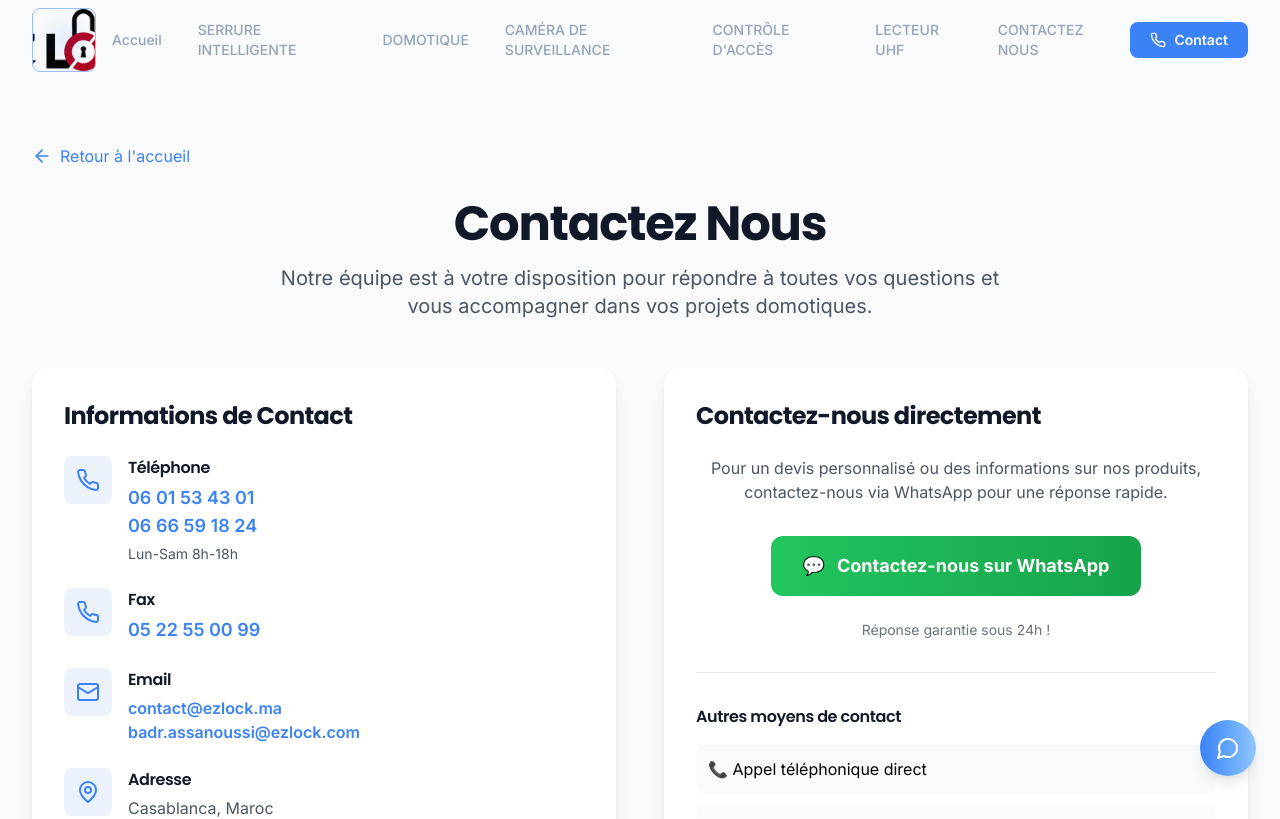
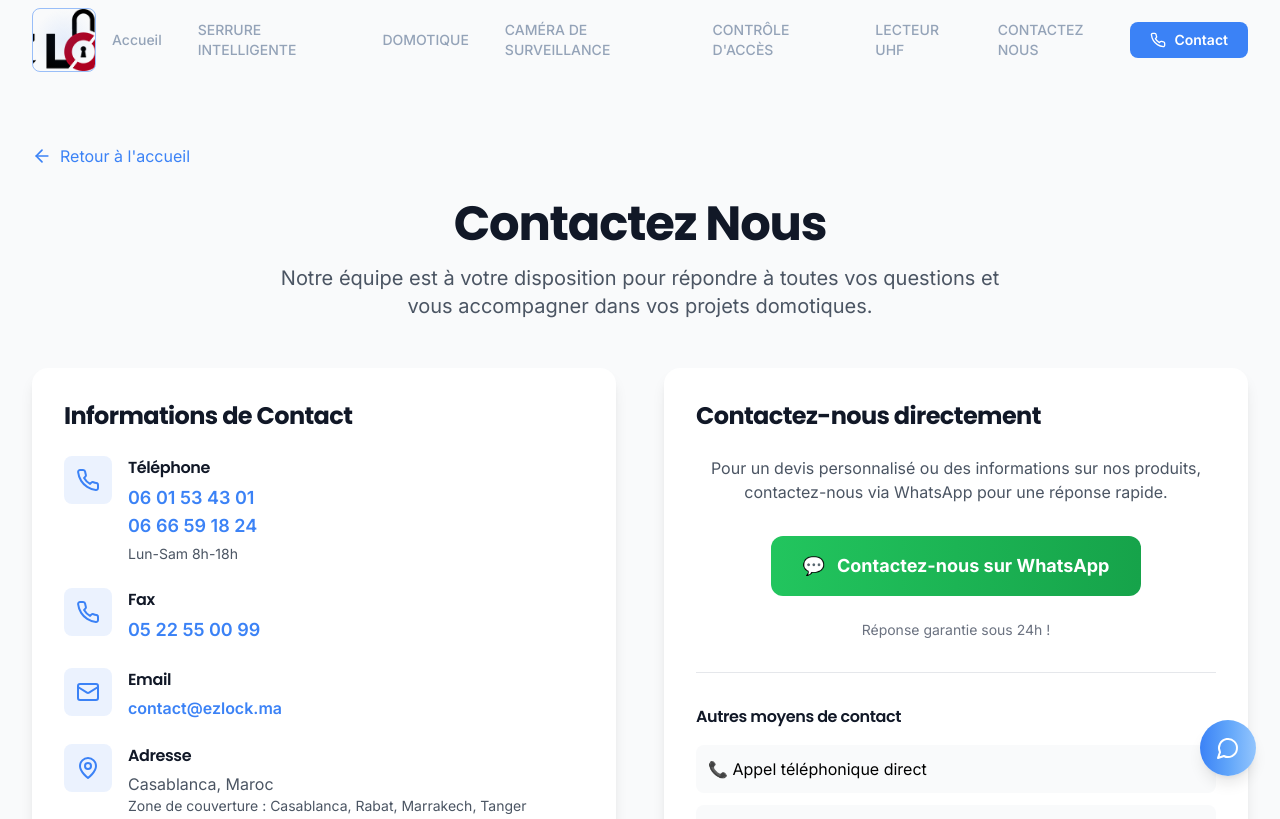
Before and after one commit to solexo/ezlock, a React (Vite) app: page /contact in a window 1280 px wide. Shown: the top 819 px of the page. Built offline with nearby package versions, Linux system fonts and the light colour scheme.

Commit message:
Remove badr.assanoussi@ezlock.com email from contact page and structured data

```diff
--- a/index.html
+++ b/index.html
@@ -178,7 +178,6 @@
       "image": "https://ezlock.ma/images/logo_resized.webp",
       "telephone": ["+212601534301", "+212666591824"],
       "faxNumber": "+212522550099",
-      "email": "badr.assanoussi@ezlock.com",
       "address": {
         "@type": "PostalAddress",
         "addressCountry": "MA",
--- a/src/components/ContactUs.tsx
+++ b/src/components/ContactUs.tsx
@@ -68,7 +68,6 @@ const ContactUs = () => {
                 <div>
                   <h3 className="font-semibold text-gray-900 dark:text-white mb-1">Email</h3>
                   <p className="text-blue-accent font-semibold">contact@ezlock.ma</p>
-                  <p className="text-blue-accent font-semibold">badr.assanoussi@ezlock.com</p>
                 </div>
               </div>
 
```
